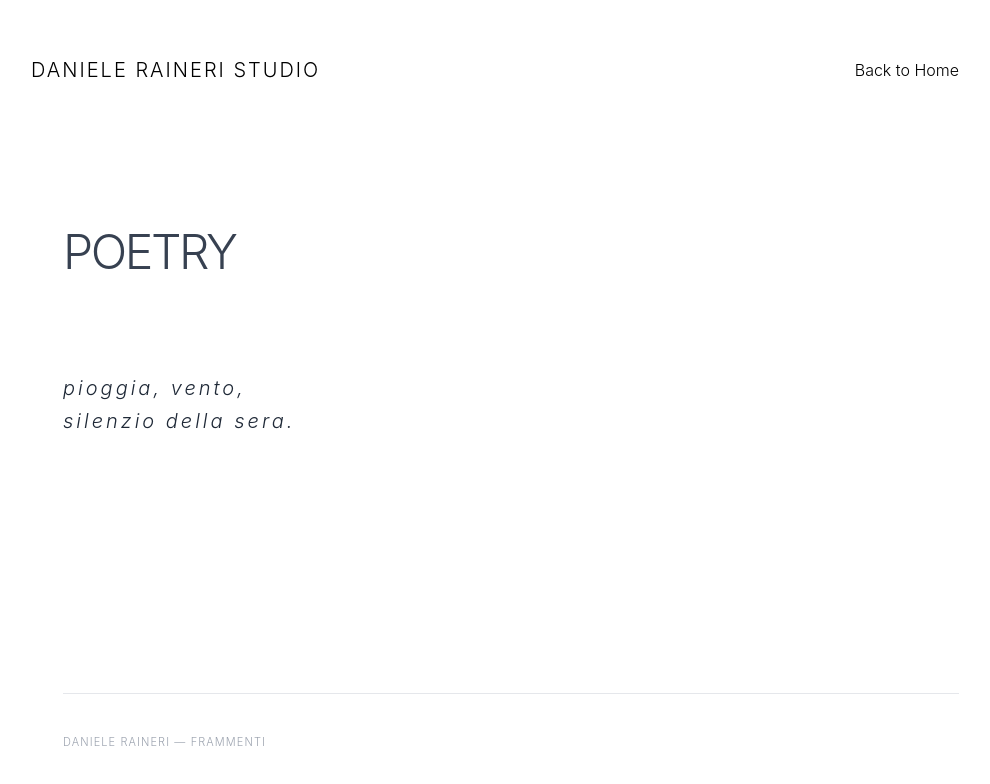
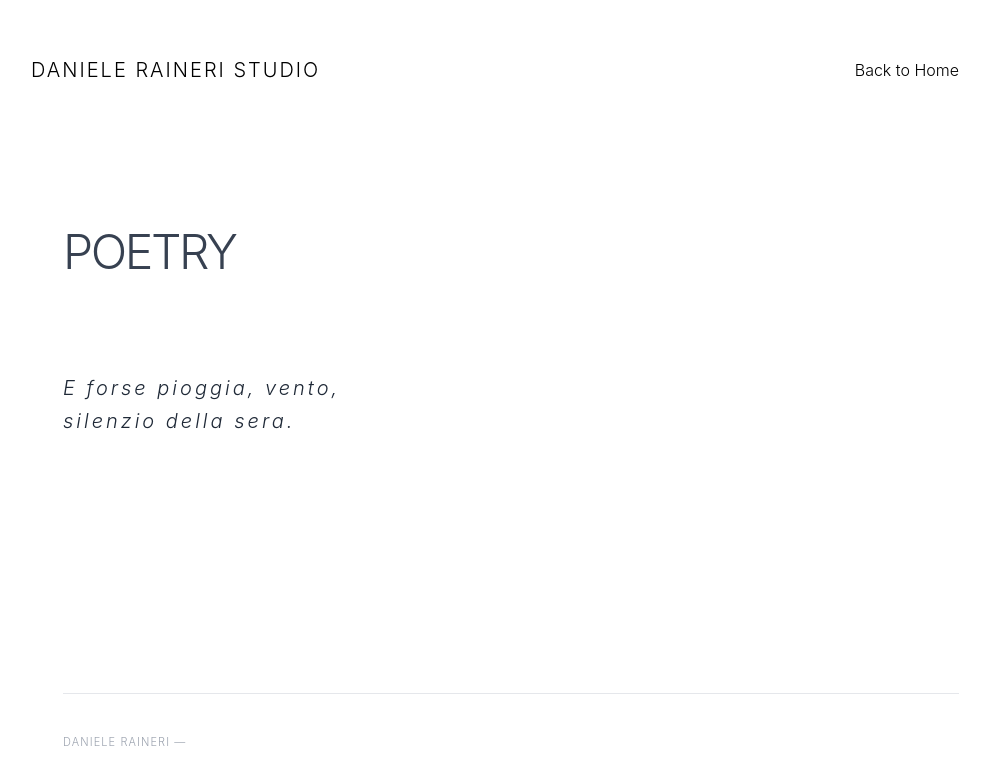
Before and after one commit to danieleraineri1990-prog/danieleraineristudio, a Next.js app: page /poetry in a window 1280 px wide. Shown: the top 784 px of the page, without its empty margins (129-1119 px from the left). Built offline with nearby package versions, Linux system fonts and the light colour scheme.

Commit message:
Update poetry.js

```diff
--- a/pages/poetry.js
+++ b/pages/poetry.js
@@ -26,13 +26,13 @@ export default function Poetry() {
 
           <div className="max-w-xl">
             <p className="text-xl md:text-2xl tracking-[0.15em] leading-relaxed text-gray-800 font-light italic">
-              pioggia, vento, <br />
+              E forse pioggia, vento, <br />
               silenzio della sera.
             </p>
           </div>
 
           <div className="mt-64 border-t pt-10 text-[11px] text-gray-400 uppercase tracking-widest">
-            Daniele Raineri — Frammenti
+            Daniele Raineri —
           </div>
         </main>
       </div>
```
